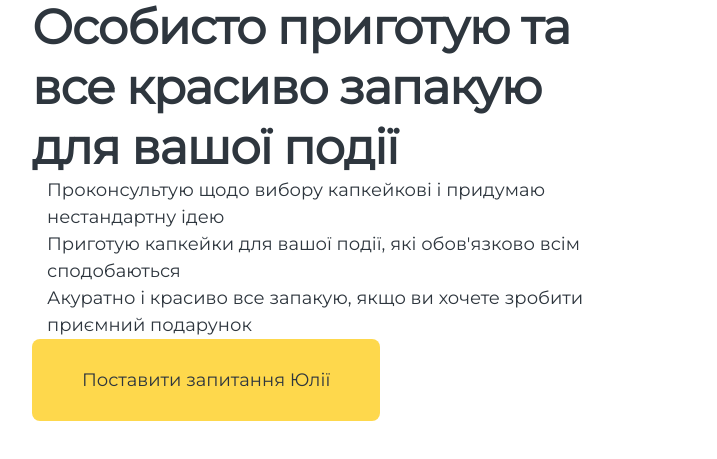
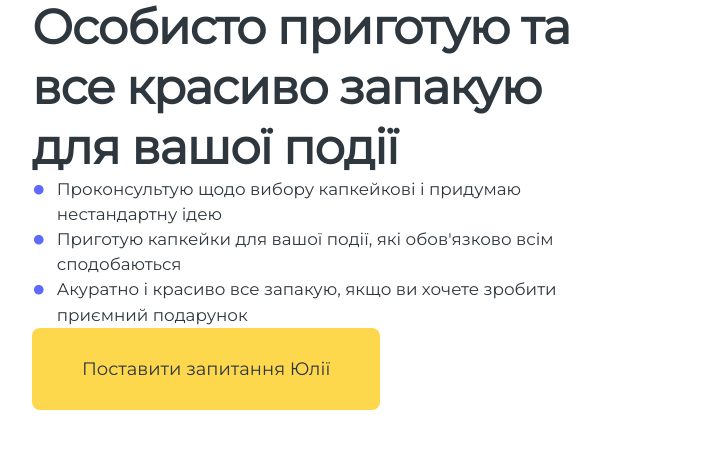
Before and after one commit to yehor-akunishnikov/pablo-html-css, a website: page src/index.html in a window 1280 px wide. Shown: the part 4249-4708 px from the top of the page, without its empty margins (23-740 px from the left). Drawn offline with nearby package versions, Linux system fonts and the light colour scheme; files that its build step writes are made by us from their sources.

Commit message:
[Woman Section]
- Fix bullets for ul (using symbol)

```diff
--- a/src/scss/woman.scss
+++ b/src/scss/woman.scss
@@ -32,15 +32,22 @@
 }
 
 .woman__text .list__item {
-  font-size: 18px;
-  line-height: 27px;
+  display: flex;
+
+  font-size: 1.2rem;
+  line-height: 1.8rem;
   color: #2E363E;
-  margin: 0 0 0 15px;
+
   &:before {
-    content: '';
-    width: 10px;
-    height: 10px;
-    background-color: #2E363E;
+    content: '●';
+
+    display: inline-block;
+    margin-right: 0.8rem;
+
+    font-size: 1.6rem;
+    vertical-align: top;
+    line-height: 1;
+    color: #5D6AFB;
   }
 }
 
```
